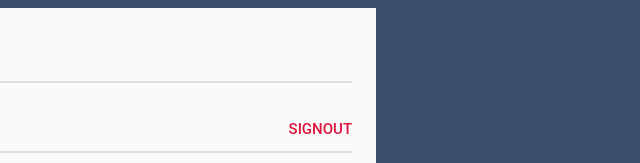
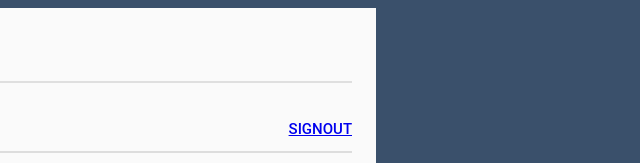
Before and after one commit to exxonose/DIary, a website: page views/index.html in a window 1280 px wide. Shown: the top 163 px of the page, 638-1278 px from the left. Drawn offline with Linux system fonts and the light colour scheme.

Commit message:
Update index.html

```diff
--- a/views/index.html
+++ b/views/index.html
@@ -8,7 +8,7 @@
 
     <div class="container">
       <h3 class="diary">Hello Dan, Welcome to My Diary</h3>
-      <h3 class="signout">Signout</h3>
+      <h3 class="signout"><a href="./signin.html">Signout</a></h3>
       <form>
         <p>
         <label for="new-entry">Add Entry</label>
```
